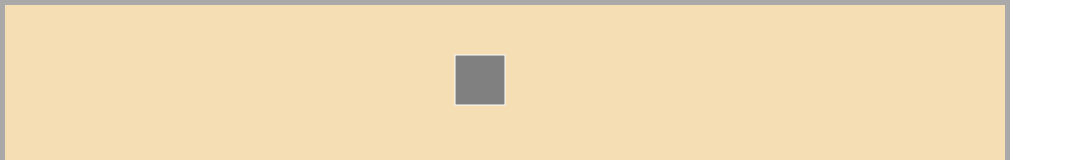
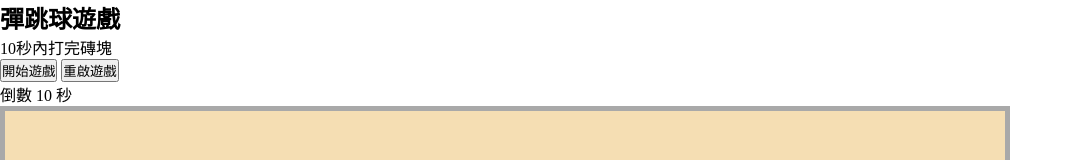
Before and after one commit to WendyWang1031/bouncingBallGame, a plain HTML site: page index.html in a window 1280 px wide. Shown: the top 160 px of the page, without its empty margins (0-1073 px from the left). Drawn offline with Linux system fonts and the light colour scheme.

Commit message:
add h1,p,button

```diff
--- a/index.html
+++ b/index.html
@@ -7,7 +7,18 @@
     <link rel="stylesheet" href="/style.css" />
   </head>
   <body>
-    <canvas id="myCanvas" width="1000px" height="600px"></canvas>
+    <section class="main-Area">
+      <div class="text-area">
+        <h1>彈跳球遊戲</h1>
+        <p>10秒內打完磚塊</p>
+        <button class="start">開始遊戲</button>
+        <button class="restart-game">重啟遊戲</button>
+        <p class="countdown">倒數 <span class="secs">10</span> 秒</p>
+      </div>
+      <div class="game-area">
+        <canvas id="myCanvas" width="1000px" height="600px"></canvas>
+      </div>
+    </section>
     <script src="./app.js"></script>
   </body>
 </html>
```
